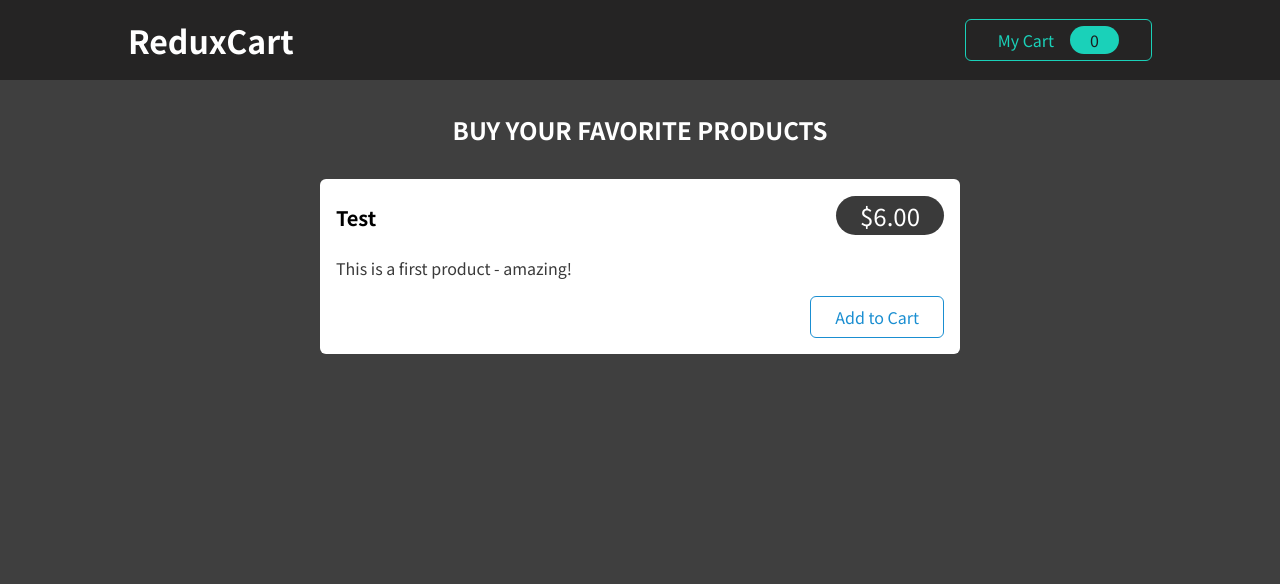
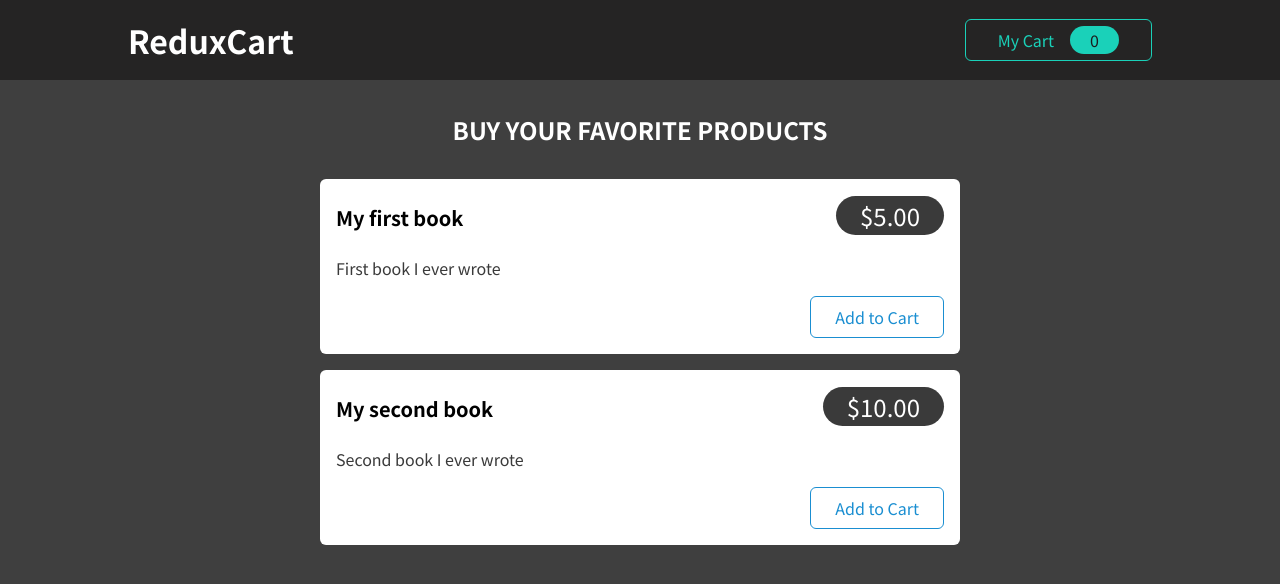
Before and after one commit to AtanasBondzhakov/redux-cart-lab, a React (Create React App) app in the folder client/: page / in a window 1280 px wide. Shown: the top 584 px of the page. Built offline with nearby package versions, Linux system fonts and the light colour scheme.

Commit message:
Add dummy products list

```diff
--- a/client/src/components/Shop/Products.js
+++ b/client/src/components/Shop/Products.js
@@ -1,16 +1,36 @@
 import ProductItem from './ProductItem';
 import classes from './Products.module.css';
 
-const Products = (props) => {
+const DUMMY_PRODUCTS = [
+  {
+    id: 'p1',
+    title: 'My first book',
+    price: 5,
+    description: 'First book I ever wrote'
+  },
+  {
+    id: 'p2',
+    title: 'My second book',
+    price: 10,
+    description: 'Second book I ever wrote'
+  },
+]
+
+const Products = () => {
   return (
     <section className={classes.products}>
       <h2>Buy your favorite products</h2>
       <ul>
-        <ProductItem
-          title='Test'
-          price={6}
-          description='This is a first product - amazing!'
-        />
+        {DUMMY_PRODUCTS.map(product => (
+          <ProductItem
+            key={product.id}
+            id={product.id}
+            title={product.title}
+            price={product.price}
+            description={product.description}
+          />
+        ))}
+
       </ul>
     </section>
   );
```
